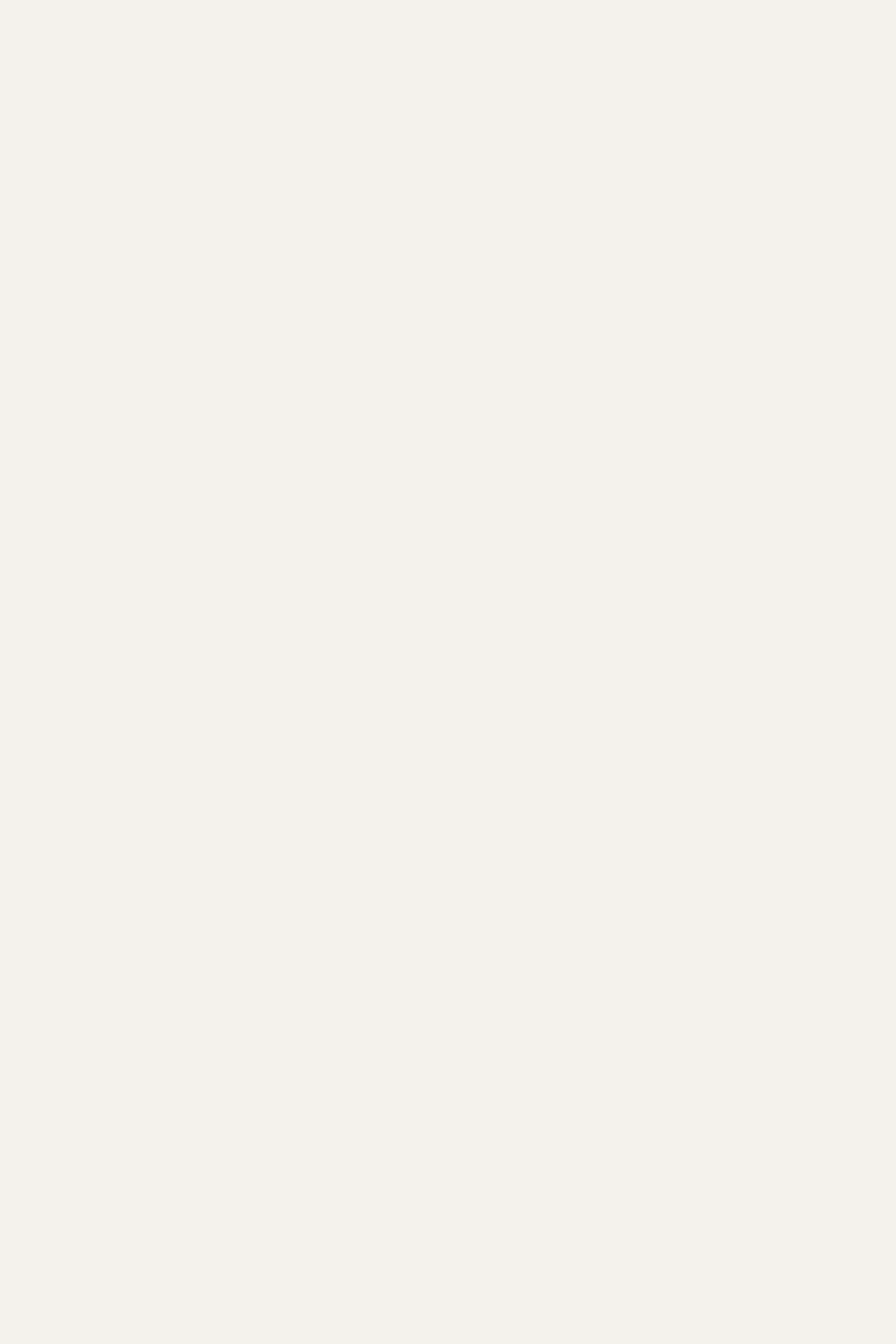
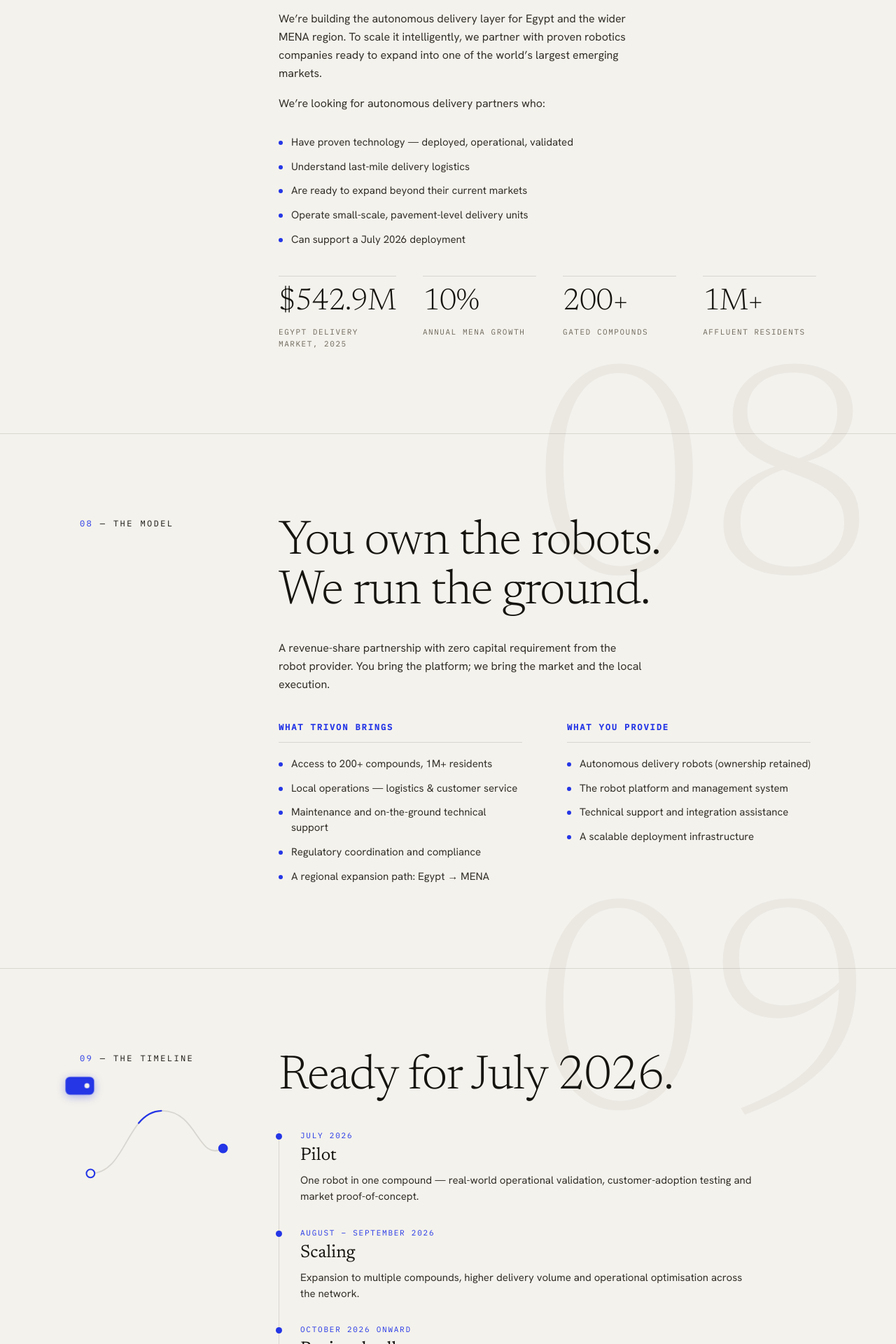
Before and after one commit to samiwazni/trivon, a Next.js app: page / in a window 1280 px wide. Shown: the part 5080-7000 px from the top of the page at 70% size. Before the commit the page ends 4926 px from the top, so only its background shows below. Built offline with nearby package versions, Linux system fonts and the light colour scheme.

Commit message:
Update the site

```diff
--- a/app/globals.css
+++ b/app/globals.css
@@ -122,6 +122,57 @@
   .value-list li::before{content:"";width:6px;height:6px;border-radius:50%;
     background:var(--accent);flex:none;transform:translateY(-1px);}
 
+  /* ---------- STATS ---------- */
+  .stats{display:grid;grid-template-columns:repeat(4,1fr);gap:clamp(20px,3vw,40px);
+    margin-top:clamp(34px,5vh,56px);max-width:820px;}
+  @media(max-width:680px){.stats{grid-template-columns:1fr 1fr;gap:30px 24px;}}
+  .stat{border-top:1px solid var(--line);padding-top:16px;}
+  .stat-v{font-family:var(--serif);font-weight:300;font-size:clamp(34px,3.4vw,48px);
+    line-height:1;letter-spacing:-.02em;color:var(--ink);}
+  .stat-l{font-family:var(--mono);font-size:11px;letter-spacing:.14em;text-transform:uppercase;
+    color:var(--soft);margin-top:12px;line-height:1.5;}
+
+  /* ---------- CRITERIA LIST ---------- */
+  .criteria{list-style:none;display:flex;flex-direction:column;gap:13px;
+    margin-top:clamp(28px,4vh,40px);max-width:58ch;}
+  .criteria li{font-size:clamp(15px,1.05vw,17px);line-height:1.45;color:var(--body);
+    display:flex;gap:12px;align-items:baseline;}
+  .criteria li::before{content:"";width:6px;height:6px;border-radius:50%;
+    background:var(--accent);flex:none;transform:translateY(-1px);}
+
+  /* ---------- TIMELINE ---------- */
+  .timeline{list-style:none;margin-top:clamp(34px,5vh,56px);max-width:680px;}
+  .tl-item{position:relative;padding:0 0 clamp(30px,4vh,44px) 30px;
+    border-left:1px solid var(--line);}
+  .tl-item:last-child{padding-bottom:0;}
+  .tl-item::before{content:"";position:absolute;left:-5px;top:4px;
+    width:9px;height:9px;border-radius:50%;background:var(--accent);}
+  .tl-when{font-family:var(--mono);font-size:11px;letter-spacing:.16em;
+    text-transform:uppercase;color:var(--accent);}
+  .tl-title{font-family:var(--serif);font-weight:400;font-size:clamp(20px,2vw,26px);
+    line-height:1.1;color:var(--ink);margin:8px 0 10px;}
+  .tl-body{font-size:clamp(15px,1.05vw,17px);line-height:1.55;color:var(--body);}
+
+  /* ---------- CTA ---------- */
+  .cta{border-top:1px solid var(--line);padding:clamp(90px,15vh,170px) 0;}
+  .cta-eyebrow{font-family:var(--mono);font-size:12px;letter-spacing:.24em;
+    text-transform:uppercase;color:var(--accent);margin-bottom:30px;
+    display:flex;align-items:center;gap:14px;}
+  .cta-eyebrow::before{content:"";width:38px;height:1px;background:var(--accent);}
+  .cta-h{font-family:var(--serif);font-weight:300;
+    font-size:clamp(32px,5vw,64px);line-height:1.04;letter-spacing:-.018em;
+    max-width:18ch;margin-bottom:clamp(22px,3.5vh,38px);}
+  .cta-p{font-size:clamp(16px,1.25vw,19px);line-height:1.62;color:var(--body);
+    max-width:54ch;}
+  .cta-links{display:flex;flex-wrap:wrap;gap:16px 40px;
+    margin-top:clamp(34px,5vh,52px);}
+  .cta-link{font-family:var(--mono);font-size:14px;letter-spacing:.08em;
+    color:var(--ink);text-decoration:none;position:relative;padding-bottom:4px;}
+  .cta-link::after{content:"";position:absolute;left:0;right:0;bottom:0;height:1px;
+    background:var(--accent);transform:scaleX(0);transform-origin:left;
+    transition:transform .4s cubic-bezier(.16,1,.3,1);}
+  .cta-link:hover::after{transform:scaleX(1);}
+
   /* ---------- FOOTER ---------- */
   footer{border-top:1px solid var(--line);padding:60px 0 70px;}
   footer .row{display:flex;flex-wrap:wrap;justify-content:space-between;align-items:flex-end;gap:26px;}
--- a/app/page.tsx
+++ b/app/page.tsx
@@ -2,6 +2,9 @@ import Nav from "@/components/Nav";
 import Hero from "@/components/Hero";
 import Chapter from "@/components/Chapter";
 import ValueColumns from "@/components/ValueColumns";
+import StatRow from "@/components/StatRow";
+import Timeline from "@/components/Timeline";
+import Contact from "@/components/Contact";
 import Footer from "@/components/Footer";
 import SiteEffects from "@/components/SiteEffects";
 
@@ -170,8 +173,114 @@ export default function Home() {
             technology into real-world infrastructure and everyday experience.
           </p>
         </Chapter>
+
+        {/* 07 — the partnership */}
+        <Chapter
+          id="partnership"
+          num="07"
+          label="The Partnership"
+          heading="We have the market. We’re looking for the robots."
+        >
+          <p className="chap-p reveal d2">
+            We&rsquo;re building the autonomous delivery layer for Egypt and the
+            wider MENA region. To scale it intelligently, we partner with proven
+            robotics companies ready to expand into one of the world&rsquo;s
+            largest emerging markets.
+          </p>
+          <p className="chap-p reveal d2">
+            We&rsquo;re looking for autonomous delivery partners who:
+          </p>
+          <ul className="criteria reveal d2">
+            <li>Have proven technology — deployed, operational, validated</li>
+            <li>Understand last-mile delivery logistics</li>
+            <li>Are ready to expand beyond their current markets</li>
+            <li>Operate small-scale, pavement-level delivery units</li>
+            <li>Can support a July 2026 deployment</li>
+          </ul>
+          <StatRow
+            stats={[
+              { value: "$542.9M", label: "Egypt delivery market, 2025" },
+              { value: "10%", label: "Annual MENA growth" },
+              { value: "200+", label: "Gated compounds" },
+              { value: "1M+", label: "Affluent residents" },
+            ]}
+          />
+        </Chapter>
+
+        {/* 08 — the model */}
+        <Chapter
+          id="model"
+          num="08"
+          label="The Model"
+          heading="You own the robots. We run the ground."
+        >
+          <p className="chap-p reveal d2">
+            A revenue-share partnership with zero capital requirement from the
+            robot provider. You bring the platform; we bring the market and the
+            local execution.
+          </p>
+          <ValueColumns
+            columns={[
+              {
+                title: "What TRIVON brings",
+                items: [
+                  "Access to 200+ compounds, 1M+ residents",
+                  "Local operations — logistics & customer service",
+                  "Maintenance and on-the-ground technical support",
+                  "Regulatory coordination and compliance",
+                  "A regional expansion path: Egypt → MENA",
+                ],
+              },
+              {
+                title: "What you provide",
+                items: [
+                  "Autonomous delivery robots (ownership retained)",
+                  "The robot platform and management system",
+                  "Technical support and integration assistance",
+                  "A scalable deployment infrastructure",
+                ],
+              },
+            ]}
+          />
+        </Chapter>
+
+        {/* 09 — the timeline */}
+        <Chapter
+          id="timeline"
+          num="09"
+          label="The Timeline"
+          heading="Ready for July 2026."
+          route={{
+            path: "M12,98 C52,98 52,28 92,28 C132,28 132,86 160,70",
+            start: [12, 98],
+            end: [160, 70],
+            viewBox: "0 0 172 120",
+            dur: "5.5s",
+          }}
+        >
+          <Timeline
+            phases={[
+              {
+                when: "July 2026",
+                title: "Pilot",
+                body: "One robot in one compound — real-world operational validation, customer-adoption testing and market proof-of-concept.",
+              },
+              {
+                when: "August – September 2026",
+                title: "Scaling",
+                body: "Expansion to multiple compounds, higher delivery volume and operational optimisation across the network.",
+              },
+              {
+                when: "October 2026 onward",
+                title: "Regional rollout",
+                body: "Full deployment across 20+ compounds and a path into the wider MENA region.",
+              },
+            ]}
+          />
+        </Chapter>
       </main>
 
+      <Contact />
       <Footer />
       <SiteEffects />
     </>
--- /dev/null
+++ b/components/Contact.tsx
@@ -0,0 +1,28 @@
+/**
+ * Closing partnership call-to-action. Self-contained section (not a Chapter).
+ * Styling: .cta / .cta-* in globals.css.
+ */
+export default function Contact() {
+  return (
+    <section className="cta" id="partner">
+      <div className="wrap">
+        <div className="cta-eyebrow reveal">Partnership inquiries</div>
+        <h2 className="cta-h reveal d1">
+          We have the market. We&rsquo;re looking for the robots.
+        </h2>
+        <p className="cta-p reveal d2">
+          If your company operates proven autonomous delivery robots and is ready
+          to expand into one of the world&rsquo;s largest emerging markets, let&rsquo;s talk.
+        </p>
+        <div className="cta-links reveal d2">
+          <a className="cta-link" href="mailto:partnerships@trivon.vip">
+            partnerships@trivon.vip
+          </a>
+          <a className="cta-link" href="tel:+358449899939">
+            +358 44 989 9939
+          </a>
+        </div>
+      </div>
+    </section>
+  );
+}
--- /dev/null
+++ b/components/StatRow.tsx
@@ -0,0 +1,29 @@
+import type { ReactNode } from "react";
+
+interface Stat {
+  /** the figure, e.g. "$542.9M" */
+  value: string;
+  /** the caption beneath it */
+  label: ReactNode;
+}
+
+export interface StatRowProps {
+  stats: Stat[];
+}
+
+/**
+ * A row of headline figures. Used inside a <Chapter> as its children.
+ * Styling: .stats / .stat / .stat-v / .stat-l.
+ */
+export default function StatRow({ stats }: StatRowProps) {
+  return (
+    <div className="stats reveal d2">
+      {stats.map((s, i) => (
+        <div className="stat" key={i}>
+          <div className="stat-v">{s.value}</div>
+          <div className="stat-l">{s.label}</div>
+        </div>
+      ))}
+    </div>
+  );
+}
--- /dev/null
+++ b/components/Timeline.tsx
@@ -0,0 +1,32 @@
+import type { ReactNode } from "react";
+
+interface Phase {
+  /** the period, e.g. "July 2026" */
+  when: string;
+  /** the phase name, e.g. "Pilot" */
+  title: string;
+  /** what happens in this phase */
+  body: ReactNode;
+}
+
+export interface TimelineProps {
+  phases: Phase[];
+}
+
+/**
+ * A vertical deployment timeline. Used inside a <Chapter> as its children.
+ * Styling: .timeline / .tl-item / .tl-when / .tl-title / .tl-body.
+ */
+export default function Timeline({ phases }: TimelineProps) {
+  return (
+    <ol className="timeline reveal d2">
+      {phases.map((p, i) => (
+        <li className="tl-item" key={i}>
+          <div className="tl-when">{p.when}</div>
+          <div className="tl-title">{p.title}</div>
+          <p className="tl-body">{p.body}</p>
+        </li>
+      ))}
+    </ol>
+  );
+}
```
Also changed, not shown: public/trivon_marke-white.png, public/trivon_marke.png.
